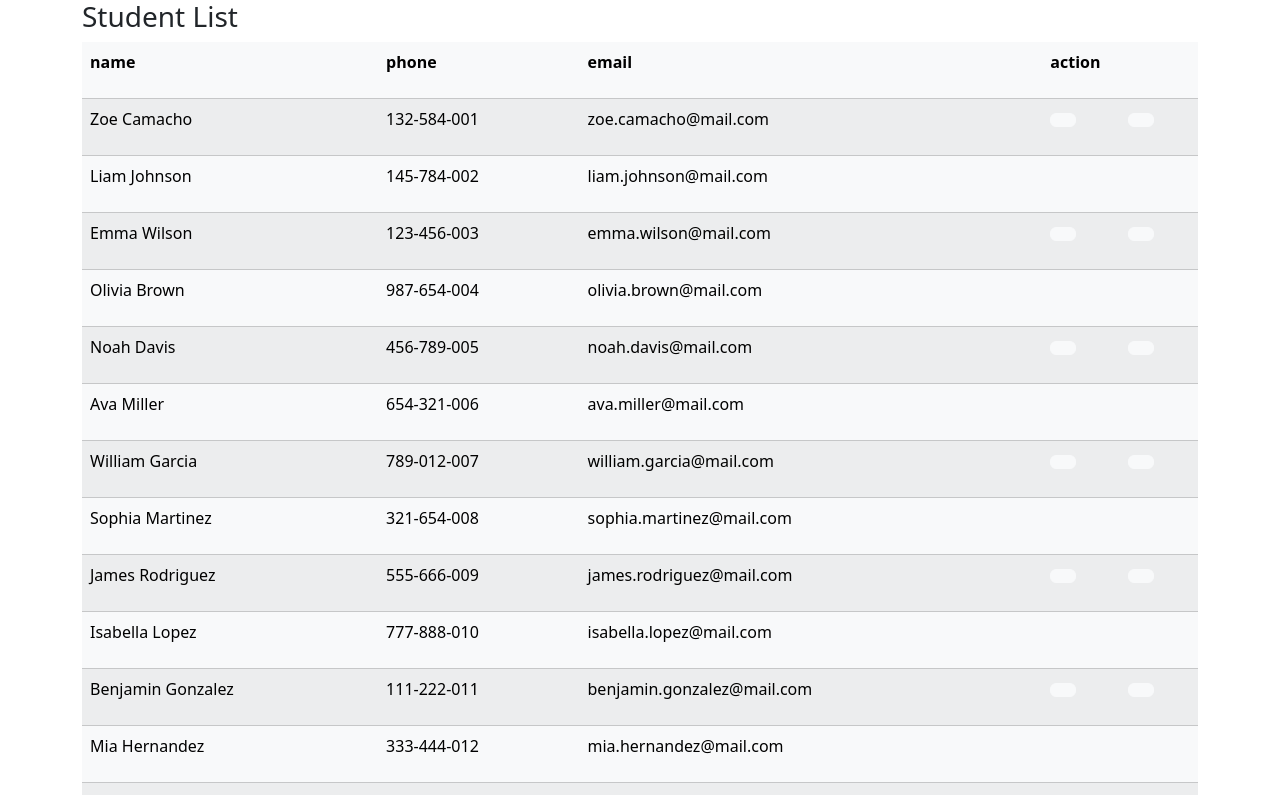
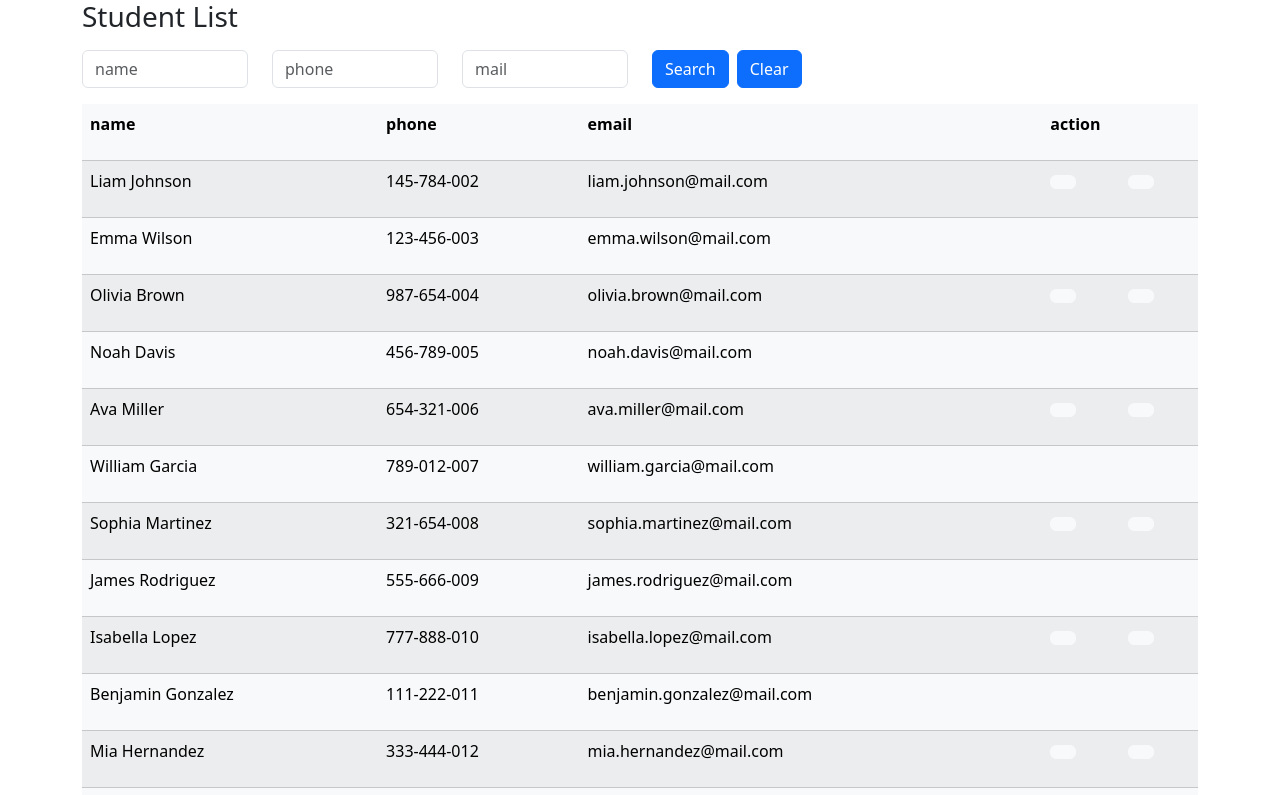
Before and after one commit to dkeiv/std-mngt, a React (Vite) app: page / in a window 1280 px wide. Shown: the top 795 px of the page. Built offline with nearby package versions, Linux system fonts and the light colour scheme; data requests are answered from the project's data file; a web font is replaced by a local one.

Commit message:
some refactoring

```diff
--- a/src/App.jsx
+++ b/src/App.jsx
@@ -2,224 +2,55 @@ import './App.css';
 import { useEffect, useState } from 'react';
 import Table from './components/Table';
 import Search from './components/Search';
+import studentService from './services/student';
+import { CreateModal } from './components/Modals';
 
 const App = () => {
-  const [students, setStudents] = useState([
-    {
-      id: 1,
-      name: 'Zoe Camacho',
-      phone: '132-584-001',
-      email: 'zoe.camacho@mail.com',
-    },
-    {
-      id: 2,
-      name: 'Liam Johnson',
-      phone: '145-784-002',
-      email: 'liam.johnson@mail.com',
-    },
-    {
-      id: 3,
-      name: 'Emma Wilson',
-      phone: '123-456-003',
-      email: 'emma.wilson@mail.com',
-    },
-    {
-      id: 4,
-      name: 'Olivia Brown',
-      phone: '987-654-004',
-      email: 'olivia.brown@mail.com',
-    },
-    {
-      id: 5,
-      name: 'Noah Davis',
-      phone: '456-789-005',
-      email: 'noah.davis@mail.com',
-    },
-    {
-      id: 6,
-      name: 'Ava Miller',
-      phone: '654-321-006',
-      email: 'ava.miller@mail.com',
-    },
-    {
-      id: 7,
-      name: 'William Garcia',
-      phone: '789-012-007',
-      email: 'william.garcia@mail.com',
-    },
-    {
-      id: 8,
-      name: 'Sophia Martinez',
-      phone: '321-654-008',
-      email: 'sophia.martinez@mail.com',
-    },
-    {
-      id: 9,
-      name: 'James Rodriguez',
-      phone: '555-666-009',
-      email: 'james.rodriguez@mail.com',
-    },
-    {
-      id: 10,
-      name: 'Isabella Lopez',
-      phone: '777-888-010',
-      email: 'isabella.lopez@mail.com',
-    },
-    {
-      id: 11,
-      name: 'Benjamin Gonzalez',
-      phone: '111-222-011',
-      email: 'benjamin.gonzalez@mail.com',
-    },
-    {
-      id: 12,
-      name: 'Mia Hernandez',
-      phone: '333-444-012',
-      email: 'mia.hernandez@mail.com',
-    },
-    {
-      id: 13,
-      name: 'Lucas Wilson',
-      phone: '999-000-013',
-      email: 'lucas.wilson@mail.com',
-    },
-    {
-      id: 14,
-      name: 'Amelia Anderson',
-      phone: '444-555-014',
-      email: 'amelia.anderson@mail.com',
-    },
-    {
-      id: 15,
-      name: 'Mason Thomas',
-      phone: '888-777-015',
-      email: 'mason.thomas@mail.com',
-    },
-    {
-      id: 16,
-      name: 'Harper Jackson',
-      phone: '222-333-016',
-      email: 'harper.jackson@mail.com',
-    },
-    {
-      id: 17,
-      name: 'Elijah White',
-      phone: '555-444-017',
-      email: 'elijah.white@mail.com',
-    },
-    {
-      id: 18,
-      name: 'Charlotte Harris',
-      phone: '666-777-018',
-      email: 'charlotte.harris@mail.com',
-    },
-    {
-      id: 19,
-      name: 'Logan Martin',
-      phone: '123-789-019',
-      email: 'logan.martin@mail.com',
-    },
-    {
-      id: 20,
-      name: 'Mila Thompson',
-      phone: '321-987-020',
-      email: 'mila.thompson@mail.com',
-    },
-    {
-      id: 21,
-      name: 'Mila Thompson',
-      phone: '321-987-222',
-      email: 'mila.thompson.cute@mail.com',
-    },
-  ]);
-  const [filteredList, setFilteredList] = useState([...students]);
-  const [isSorted, setIsSorted] = useState(false);
+  const [students, setStudents] = useState([]);
+  const [isASC, setIsASC] = useState(true);
 
   useEffect(() => {
-    setFilteredList([...students]);
-  }, [students]);
+    console.log('getting data ...󱙷 ');
+    studentService.getAll().then(res => {
+      setStudents(res.data);
+      console.log('successfully fetched  ');
+    });
+  }, []);
 
-  const getNewID = () => {
-    const ids = students.map(s => s.id);
-    return Math.max(...ids) + 1;
+  const handleOnCreate = newStudent => {
+    setStudents(students.concat(newStudent));
   };
 
-  const onAddActionHanlder = newStudent => {
+  const handleOnUpdate = updatedStudent => {
     setStudents(
-      students.concat({
-        id: getNewID(),
-        ...newStudent,
-      })
+      students.map(s => (s.id !== updatedStudent.id ? s : updatedStudent))
     );
   };
 
-  const onEditClickHandler = editdStudent => {
-    const newList = students.map(s => {
-      if (s.id === editdStudent.id) return editdStudent;
-      return s;
-    });
-    setStudents(newList);
-  };
-
-  const onDeleteClickHandler = id => {
+  const handleOnRemove = id => {
     setStudents(students.filter(s => s.id !== id));
   };
 
-  const onSearchHandler = query => {
-    const { name, phone, email } = query;
-
-    if (!name && !phone && !email) {
-      setFilteredList(students);
-      return;
-    }
-
-    const filtered = students
-      .filter(s => {
-        if (name) {
-          s.name.tol;
-          return s.name.toLowerCase().includes(name.toLowerCase());
-        }
-        return true;
-      })
-      .filter(s => {
-        if (phone) {
-          return s.phone.toLowerCase().includes(phone.toLowerCase());
-        }
-        return true;
-      })
-      .filter(s => {
-        if (email) {
-          return s.email.toLowerCase().includes(email.toLowerCase());
-        }
-        return true;
-      });
-
-    setFilteredList(filtered);
+  const handleOnSearch = result => {
+    setStudents(result);
   };
 
-  const onSortHanlder = () => {
-    const sorted = [...filteredList];
-    if (!isSorted) {
-      setFilteredList(
-        sorted.sort((s1, s2) => s1.name.toLowerCase() > s2.name.toLowerCase())
-      );
-    } else {
-      setFilteredList(sorted.sort((s1, s2) => s1.id > s2.id));
-    }
-    setIsSorted(!isSorted);
+  const handleToggleSort = field => {
+    studentService.sortBy(field, isASC).then(res => setStudents(res.data));
+    setIsASC(!isASC);
   };
 
   return (
     <div className='container'>
       <h3>Student List</h3>
+      <Search handleOnSearch={handleOnSearch} />
       <Table
-        list={filteredList}
-        addAction={onAddActionHanlder}
-        editAction={onEditClickHandler}
-        deleteAction={onDeleteClickHandler}
-        sortAction={onSortHanlder}
+        students={students}
+        handleOnUpdate={handleOnUpdate}
+        handleOnRemove={handleOnRemove}
+        handleToggleSort={handleToggleSort}
       />
-      <Search onSearch={onSearchHandler} />
+      <CreateModal handleOnCreate={handleOnCreate} />
     </div>
   );
 };
--- a/src/components/Modals.jsx
+++ b/src/components/Modals.jsx
@@ -3,35 +3,45 @@ import Button from 'react-bootstrap/Button';
 import Modal from 'react-bootstrap/Modal';
 import Form from 'react-bootstrap/Form';
 
-export const DeleteModal = ({ deleteAction, student }) => {
+import studentService from '../services/student';
+
+const onChange = setFn => e => {
+  const { name, value } = e.target;
+  setFn(prevState => ({
+    ...prevState,
+    [name]: value,
+  }));
+};
+
+export const RemoveModal = ({ handleOnRemove, student }) => {
   const [show, setShow] = useState(false);
 
-  const handleClose = () => {
+  const onClickClose = () => {
     setShow(false);
   };
-  const handleShow = () => {
+  const onClickShow = () => {
     setShow(true);
   };
 
-  const handleDelete = () => {
-    deleteAction(student.id);
-    handleClose();
+  const onClickRemove = () => {
+    studentService.remove(student.id).then(res => handleOnRemove(res.data.id));
+    onClickClose();
   };
 
   return (
     <>
-      <Button variant='light' onClick={handleShow}>
+      <Button variant='light' onClick={onClickShow}>
         <i className='nf nf-fa-trash'></i>
       </Button>
-      <Modal show={show} onHide={handleClose}>
+      <Modal show={show} onHide={onClickClose}>
         <Modal.Header closeButton>
           <Modal.Title>Are you sure want to delete?</Modal.Title>
         </Modal.Header>
         <Modal.Footer>
-          <Button variant='secondary' onClick={handleClose}>
+          <Button variant='secondary' onClick={onClickClose}>
             Cancel
           </Button>
-          <Button variant='primary' onClick={handleDelete}>
+          <Button variant='primary' onClick={onClickRemove}>
             Delete
           </Button>
         </Modal.Footer>
@@ -40,38 +50,33 @@ export const DeleteModal = ({ deleteAction, student }) => {
   );
 };
 
-export const EditModal = ({ editAction, student }) => {
+export const UpdateModal = ({ handleOnUpdate, student }) => {
   const [show, setShow] = useState(false);
-  const [editStudent, setEditStudent] = useState(student);
+  const [updateStudent, setUpdateStudent] = useState(student);
 
-  const handleClose = () => {
+  const onClickClose = () => {
     setShow(false);
   };
-  const handleShow = () => {
+
+  const onClickShow = () => {
     setShow(true);
   };
 
-  const handleEdit = () => {
-    editAction(editStudent);
-    handleClose();
-  };
-
-  const onChange = e => {
-    const { name, value } = e.target;
-    setEditStudent(prevState => ({
-      ...prevState,
-      [name]: value,
-    }));
+  const onClickUpdate = () => {
+    studentService
+      .update(student.id, updateStudent)
+      .then(res => handleOnUpdate(res.data));
+    onClickClose();
   };
 
   return (
     <>
-      <Button variant='light' onClick={handleShow}>
+      <Button variant='light' onClick={onClickShow}>
         <i className='nf nf-fa-edit'></i>
       </Button>
-      <Modal show={show} onHide={handleClose}>
+      <Modal show={show} onHide={onClickClose}>
         <Modal.Header closeButton>
-          <Modal.Title>Editing...</Modal.Title>
+          <Modal.Title>Editing {student.name}</Modal.Title>
         </Modal.Header>
         <Modal.Body>
           <Form>
@@ -79,9 +84,9 @@ export const EditModal = ({ editAction, student }) => {
               <Form.Label>Name</Form.Label>
               <Form.Control
                 type='text'
-                value={editStudent.name}
+                value={updateStudent.name}
                 name='name'
-                onChange={onChange}
+                onChange={onChange(setUpdateStudent)}
               />
             </Form.Group>
             <Form.Group className='mb-3' controlId='phone'>
@@ -89,8 +94,8 @@ export const EditModal = ({ editAction, student }) => {
               <Form.Control
                 type='text'
                 name='phone'
-                value={editStudent.phone}
-                onChange={onChange}
+                value={updateStudent.phone}
+                onChange={onChange(setUpdateStudent)}
               />
             </Form.Group>
             <Form.Group className='mb-3' controlId='email'>
@@ -98,17 +103,17 @@ export const EditModal = ({ editAction, student }) => {
               <Form.Control
                 type='text'
                 name='email'
-                value={editStudent.email}
-                onChange={onChange}
+                value={updateStudent.email}
+                onChange={onChange(setUpdateStudent)}
               />
             </Form.Group>
           </Form>
         </Modal.Body>
         <Modal.Footer>
-          <Button variant='secondary' onClick={handleClose}>
+          <Button variant='secondary' onClick={onClickClose}>
             Cancel
           </Button>
-          <Button variant='primary' onClick={handleEdit}>
+          <Button variant='primary' onClick={onClickUpdate}>
             Update
           </Button>
         </Modal.Footer>
@@ -117,7 +122,7 @@ export const EditModal = ({ editAction, student }) => {
   );
 };
 
-export const AddModal = ({ addAction }) => {
+export const CreateModal = ({ handleOnCreate }) => {
   const [show, setShow] = useState(false);
   const [newStudent, setNewStudent] = useState({
     name: '',
@@ -125,29 +130,20 @@ export const AddModal = ({ addAction }) => {
     email: '',
   });
 
-  const handleClose = () => setShow(false);
-  const handleShow = () => setShow(true);
+  const onClickClose = () => setShow(false);
+  const onClickShow = () => setShow(true);
 
-  const handleAdd = () => {
-    // console.log(e.target);
-    addAction(newStudent);
-    handleClose();
-  };
-
-  const onChange = e => {
-    const { name, value } = e.target;
-    setNewStudent(prevState => ({
-      ...prevState,
-      [name]: value,
-    }));
+  const onClickCreate = () => {
+    studentService.create(newStudent).then(res => handleOnCreate(res.data));
+    onClickClose();
   };
 
   return (
     <>
-      <Button variant='primary' onClick={handleShow}>
+      <Button variant='primary' onClick={onClickShow}>
         Add new
       </Button>
-      <Modal show={show} onHide={handleClose}>
+      <Modal show={show} onHide={onClickClose}>
         <Modal.Header closeButton>
           <Modal.Title>Add new</Modal.Title>
         </Modal.Header>
@@ -159,7 +155,7 @@ export const AddModal = ({ addAction }) => {
                 type='text'
                 name='name'
                 value={newStudent.name}
-                onChange={onChange}
+                onChange={onChange(setNewStudent)}
               />
             </Form.Group>
             <Form.Group className='mb-3' controlId='phone'>
@@ -168,7 +164,7 @@ export const AddModal = ({ addAction }) => {
                 type='text'
                 name='phone'
                 value={newStudent.phone}
-                onChange={onChange}
+                onChange={onChange(setNewStudent)}
               />
             </Form.Group>
             <Form.Group className='mb-3' controlId='email'>
@@ -177,16 +173,16 @@ export const AddModal = ({ addAction }) => {
                 type='text'
                 name='email'
                 value={newStudent.email}
-                onChange={onChange}
+                onChange={onChange(setNewStudent)}
               />
             </Form.Group>
           </Form>
         </Modal.Body>
         <Modal.Footer>
-          <Button variant='secondary' onClick={handleClose}>
+          <Button variant='secondary' onClick={onClickClose}>
             Close
           </Button>
-          <Button variant='primary' onClick={handleAdd}>
+          <Button variant='primary' onClick={onClickCreate}>
             Add new
           </Button>
         </Modal.Footer>
--- a/src/components/Search.jsx
+++ b/src/components/Search.jsx
@@ -1,7 +1,8 @@
 import { Button, Form } from 'react-bootstrap';
 import { useState } from 'react';
+import studentService from '../services/student';
 
-const Search = ({ onSearch }) => {
+const Search = ({ handleOnSearch }) => {
   const [query, setQuery] = useState({
     name: '',
     phone: '',
@@ -16,15 +17,23 @@ const Search = ({ onSearch }) => {
     }));
   };
 
-  const handleClick = () => {
-    onSearch(query);
+  const onClickSearch = () => {
+    studentService.search(query).then(res => {
+      handleOnSearch(res.data);
+    });
+  };
+
+  const onClickClear = () => {
+    setQuery({
+      name: '',
+      phone: '',
+      email: '',
+    });
   };
 
   return (
-    <>
-      <Form>
-        <Form.Group controlId='name'>
-          <Form.Label>Name</Form.Label>
+    <Form className='row my-3'>
+      <Form.Group controlId='name' className='col-2'>
         <Form.Control
           type='text'
           placeholder='name'
@@ -33,8 +42,7 @@ const Search = ({ onSearch }) => {
           onChange={onChange}
         />
       </Form.Group>
-        <Form.Group controlId='phone'>
-          <Form.Label>Phone</Form.Label>
+      <Form.Group controlId='phone' className='col-2'>
         <Form.Control
           type='text'
           placeholder='phone'
@@ -43,8 +51,7 @@ const Search = ({ onSearch }) => {
           onChange={onChange}
         />
       </Form.Group>
-        <Form.Group controlId='email'>
-          <Form.Label>Email</Form.Label>
+      <Form.Group controlId='email' className='col-2'>
         <Form.Control
           type='text'
           placeholder='mail'
@@ -53,11 +60,15 @@ const Search = ({ onSearch }) => {
           onChange={onChange}
         />
       </Form.Group>
-      </Form>
-      <Button variant='primary' onClick={handleClick}>
+      <Form.Group className='col-2'>
+        <Button variant='primary' onClick={onClickSearch} className=''>
           Search
         </Button>
-    </>
+        <Button variant='primary' onClick={onClickClear} className='ms-2'>
+          Clear
+        </Button>
+      </Form.Group>
+    </Form>
   );
 };
 
--- a/src/components/Table.jsx
+++ b/src/components/Table.jsx
@@ -1,6 +1,6 @@
-import { DeleteModal, EditModal, AddModal } from './Modals';
+import { RemoveModal, UpdateModal } from './Modals';
 
-const TableRow = ({ student, editAction, deleteAction }) => {
+const TableRow = ({ student, handleOnUpdate, handleOnRemove }) => {
   return (
     <tr>
       <td className=''>
@@ -13,63 +13,85 @@ const TableRow = ({ student, editAction, deleteAction }) => {
         <p className=''>{student.email}</p>
       </td>
       <td>
-        <EditModal student={student} editAction={editAction} />
+        <UpdateModal student={student} handleOnUpdate={handleOnUpdate} />
       </td>
       <td className=''>
-        <DeleteModal deleteAction={deleteAction} student={student} />
+        <RemoveModal handleOnRemove={handleOnRemove} student={student} />
       </td>
     </tr>
   );
 };
 
-const TableBody = ({ list, editAction, deleteAction }) => {
+const TableBody = ({ students, handleOnUpdate, handleOnRemove }) => {
   return (
     <tbody>
-      {list.map(student => (
+      {students.map(student => (
         <TableRow
           key={`std-${student.id}`}
           student={student}
-          editAction={editAction}
-          deleteAction={deleteAction}
+          handleOnUpdate={handleOnUpdate}
+          handleOnRemove={handleOnRemove}
         />
       ))}
     </tbody>
   );
 };
 
-const TableHeaderTitle = ({ title, colSpan, sortAction }) => {
+const TableHeaderTitle = ({ title, colSpan, handleToggleSort }) => {
   return (
     <th className='' colSpan={colSpan}>
-      <p onClick={sortAction ? sortAction : null}>{title}</p>
+      <p onClick={title === 'action' ? null : () => handleToggleSort(title)}>
+        {title}
+      </p>
     </th>
   );
 };
 
-const TableHeader = ({ sortAction }) => {
+const TableHeader = ({ handleToggleSort }) => {
   return (
     <thead>
       <tr>
-        <TableHeaderTitle title='name' colSpan={1} sortAction={sortAction} />
-        <TableHeaderTitle title='phone' colSpan={1} />
-        <TableHeaderTitle title='email' colSpan={1} />
-        <TableHeaderTitle title='action' colSpan={2} />
+        <TableHeaderTitle
+          title='name'
+          colSpan={1}
+          handleToggleSort={handleToggleSort}
+        />
+        <TableHeaderTitle
+          title='phone'
+          colSpan={1}
+          handleToggleSort={handleToggleSort}
+        />
+        <TableHeaderTitle
+          title='email'
+          colSpan={1}
+          handleToggleSort={handleToggleSort}
+        />
+        <TableHeaderTitle
+          title='action'
+          colSpan={2}
+          handleToggleSort={handleToggleSort}
+        />
       </tr>
     </thead>
   );
 };
 
-const Table = ({ list, editAction, deleteAction, addAction, sortAction }) => {
+const Table = ({
+  students,
+  handleOnUpdate,
+  handleOnRemove,
+  handleToggleSort,
+}) => {
   return (
     <>
       <table className='table table-light table-striped table-hover'>
-        <TableHeader sortAction={sortAction} />
+        <TableHeader handleToggleSort={handleToggleSort} />
         <TableBody
-          list={list}
-          editAction={editAction}
-          deleteAction={deleteAction}
+          students={students}
+          handleOnUpdate={handleOnUpdate}
+          handleOnRemove={handleOnRemove}
         />
       </table>
-      <AddModal addAction={addAction} />
     </>
   );
 };
```
Lines whose indentation alone changed are shown as unchanged.
